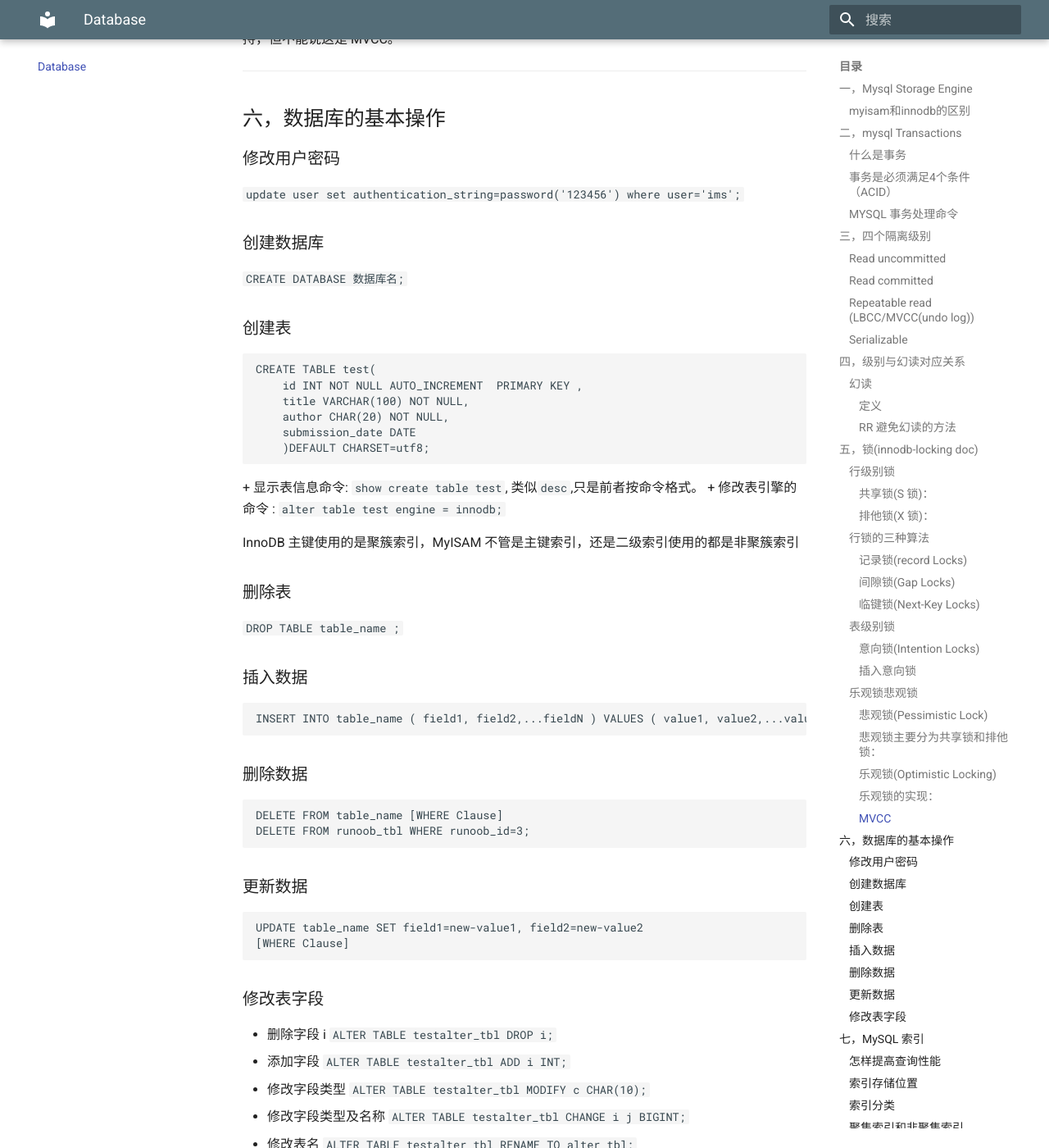
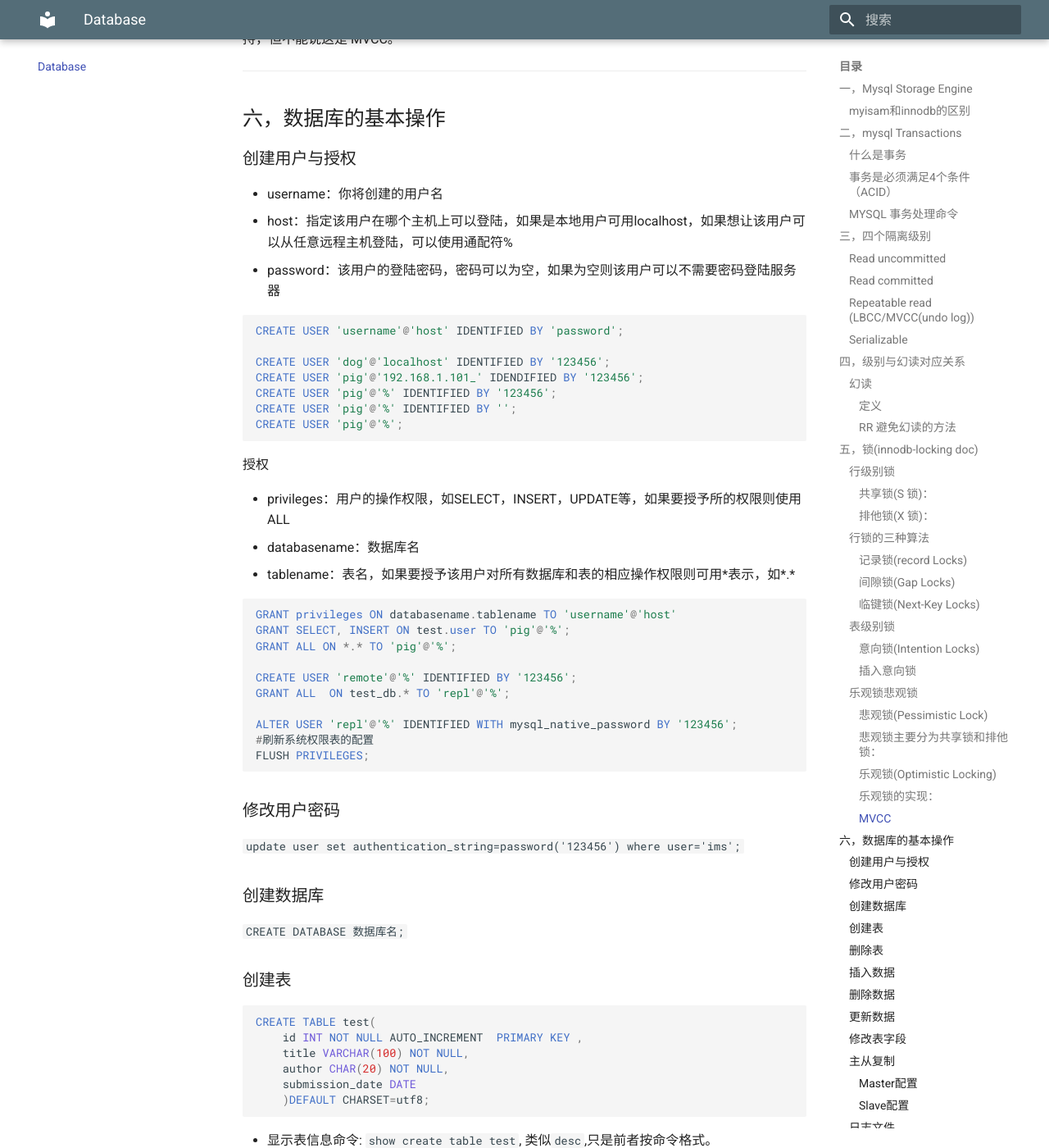
Before and after one commit to ims0/mkdocs, an MkDocs documentation site: the page built from docs/database.md, in a window 1280 px wide and 1400 px high, scrolled down 12704 px. Shown: the whole window at 82% size. Built offline with MkDocs 1.6.1 and Material for MkDocs 9.7.7, drawn with Linux system fonts in a browser that asks for light colours; some of the changed text lies outside the part shown.

Commit message:
update databases

````diff
--- a/docs/database.md
+++ b/docs/database.md
@@ -392,6 +392,40 @@ ROLLBACK;
 
 ## 六，数据库的基本操作
 
+### 创建用户与授权
+
++ username：你将创建的用户名
++ host：指定该用户在哪个主机上可以登陆，如果是本地用户可用localhost，如果想让该用户可以从任意远程主机登陆，可以使用通配符%
++ password：该用户的登陆密码，密码可以为空，如果为空则该用户可以不需要密码登陆服务器
+
+```sql
+CREATE USER 'username'@'host' IDENTIFIED BY 'password';
+
+CREATE USER 'dog'@'localhost' IDENTIFIED BY '123456';
+CREATE USER 'pig'@'192.168.1.101_' IDENDIFIED BY '123456';
+CREATE USER 'pig'@'%' IDENTIFIED BY '123456';
+CREATE USER 'pig'@'%' IDENTIFIED BY '';
+CREATE USER 'pig'@'%';
+```
+授权
+
++ privileges：用户的操作权限，如SELECT，INSERT，UPDATE等，如果要授予所的权限则使用ALL
++ databasename：数据库名
++ tablename：表名，如果要授予该用户对所有数据库和表的相应操作权限则可用*表示，如*.*
+
+```sql
+GRANT privileges ON databasename.tablename TO 'username'@'host'
+GRANT SELECT, INSERT ON test.user TO 'pig'@'%';
+GRANT ALL ON *.* TO 'pig'@'%';
+
+CREATE USER 'remote'@'%' IDENTIFIED BY '123456';
+GRANT ALL  ON test_db.* TO 'repl'@'%';
+
+ALTER USER 'repl'@'%' IDENTIFIED WITH mysql_native_password BY '123456';
+#刷新系统权限表的配置
+FLUSH PRIVILEGES;
+
+```
 ### 修改用户密码
 `update user set authentication_string=password('123456') where user='ims';`
 
@@ -400,7 +434,8 @@ ROLLBACK;
 `CREATE DATABASE 数据库名;`
 
 ### 创建表
-```
+
+```sql
 CREATE TABLE test(
     id INT NOT NULL AUTO_INCREMENT  PRIMARY KEY ,
     title VARCHAR(100) NOT NULL,
@@ -408,6 +443,7 @@ CREATE TABLE test(
     submission_date DATE
     )DEFAULT CHARSET=utf8;
 ```
+
 + 显示表信息命令: `show create table test`, 类似`desc`,只是前者按命令格式。
 + 修改表引擎的命令 : `alter table test engine = innodb;`
 
@@ -418,19 +454,19 @@ InnoDB 主键使用的是聚簇索引，MyISAM 不管是主键索引，还是二
 
 ### 插入数据
 
-```
+```sql
 INSERT INTO table_name ( field1, field2,...fieldN ) VALUES ( value1, value2,...valueN );
 ```
 
 ### 删除数据
-```
+```sql
 DELETE FROM table_name [WHERE Clause]
 DELETE FROM runoob_tbl WHERE runoob_id=3;
 ```
 
 ### 更新数据
 
-```
+```sql
 UPDATE table_name SET field1=new-value1, field2=new-value2
 [WHERE Clause]
 ```
@@ -449,6 +485,110 @@ UPDATE table_name SET field1=new-value1, field2=new-value2
 
 + 修改表名
 `ALTER TABLE testalter_tbl RENAME TO alter_tbl;`
+
+
+### 主从复制
+#### Master配置
+```sql
+//192.168.0.106是slave从机的IP
+GRANT REPLICATION SLAVE ON *.* to 'root'@'192.168.0.106' identified by 'Java@1234';
+//192.168.0.107是slave从机的IP
+GRANT REPLICATION SLAVE ON *.* to 'root'@'192.168.0.107' identified by 'Java@1234';
+//刷新系统权限表的配置
+FLUSH PRIVILEGES;
+```
+
+#### Slave配置
+Slave配置相对简单一点。和Master一样，找到/etc/my.cnf配置文件，增加以下配置：
+```sql
+# 不要和其他mysql服务id重复即可
+server-id=106
+```
+
+进入到mysql后，再输入以下命令：
+```sql
+CHANGE MASTER TO
+MASTER_HOST='imsweb.club',//主机IP
+MASTER_USER='repl',//之前创建的用户账号
+MASTER_PASSWORD='123456',//之前创建的用户密码
+MASTER_LOG_FILE='mysql-bin.000003',//master主机的binlog日志名称
+MASTER_LOG_POS=0,//binlog日志偏移量
+master_port=3306;//端口
+```
+
+还没完，设置完之后需要启动：
+
+```sql
+# 启动slave服务
+start slave;
+```
+
+启动完之后怎么校验是否启动成功呢？使用以下命令：
+```sql
+show slave status\G;
+```
+
+### 日志文件
+
+#### 错误日志
+对mysql的启动，运行，关闭进行记录。mysql DBA在遇到问题时候，应该查看该文件定位问题。
+查看错误日志的文件名的命令是
+```sql
+mysql> show variables like 'log_error'\G;
+*************************** 1. row ***************************
+Variable_name: log_error
+        Value: ./MACdeMacBook.local.err
+1 row in set (0.00 sec)
+```
+
+#### 二进制日志
+作用:恢复(point-in-time)，复制（主从mysql），审计（安全）
+
+执行对数据库更改的操作，不包括SELECT,SHOW这类。其它操作，就算没有导致数据发生变化也可能写入二进制日志。
+
+二进制日志的路径是数据库所在目录（datadir);
+```sql
+mysql> show variables like 'datadir'\G;
+*************************** 1. row ***************************
+Variable_name: datadir
+        Value: /usr/local/var/mysql/
+1 row in set (0.00 sec)
+
+#在mysql中使用shell查看
+mysql> system ls /usr/local/var/mysql/;
+
+```
+
+```sql
+mysql> show master status\G;
+*************************** 1. row ***************************
+             File: binlog.001014
+         Position: 491
+     Binlog_Do_DB:
+ Binlog_Ignore_DB:
+Executed_Gtid_Set:
+1 row in set (0.00 sec)
+
+ERROR:
+No query specified
+
+mysql> show binlog events in 'binlog.001014'\G;
+
+```
+
+#### 慢查询日志
+帮助DBA定位可能存在问题的SQL语句，从而进行语句层面的优化.
+运行时间超过阈值的语句记录，阈值通过long_query_time来设置，默认是10s。
+```sql
+mysql> show variables like 'long_query_time'\G;
+mysql> show variables like 'long_slow_queries'\G;
+
+```
+
+#### 查询日志
+记录所有对数据库请求的信息
+
+
 
 ## 七，[MySQL 索引](https://www.cnblogs.com/wangsen/p/10864136.html)
 
````
Also changed, not shown: docs/linux.md (+8 -0 lines), 1 other file.
